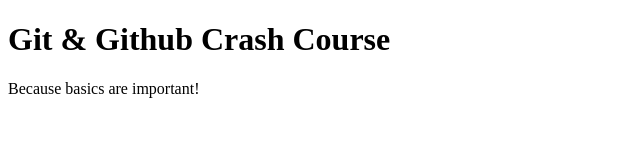
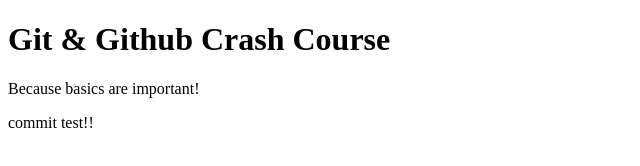
Before and after one commit to SeogJongYu/github-crash-course, a plain HTML site: page index.html in a window 1280 px wide. Shown: the whole page, without its empty margins (0-640 px from the left). Drawn offline with Linux system fonts and the light colour scheme.

Commit message:
test commit

```diff
--- a/index.html
+++ b/index.html
@@ -8,5 +8,6 @@
   <body>
     <h1>Git & Github Crash Course</h1>
     <p>Because basics are important!</p>
+    <p>commit test!!</p>
   </body>
 </html>
```
